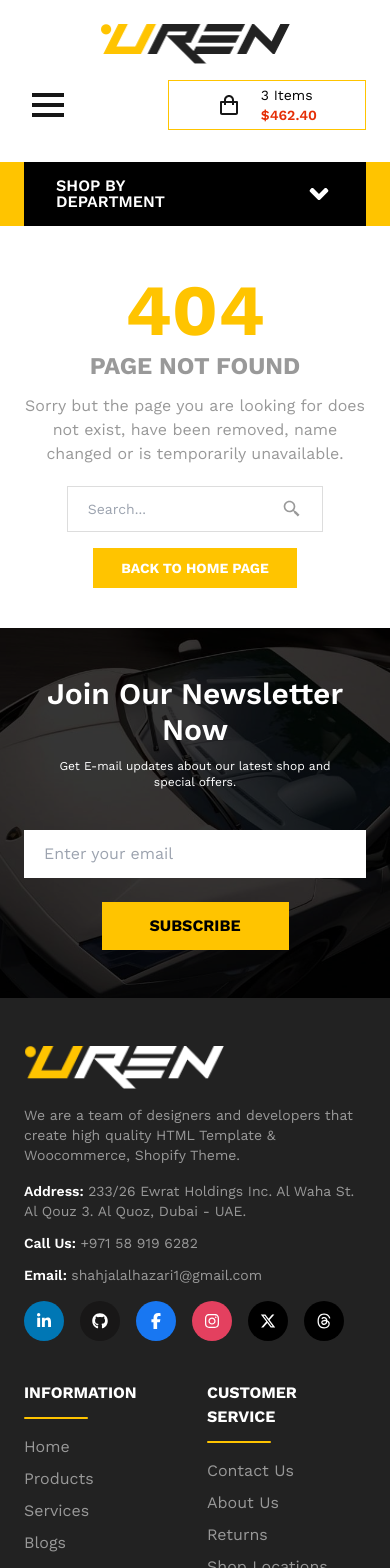
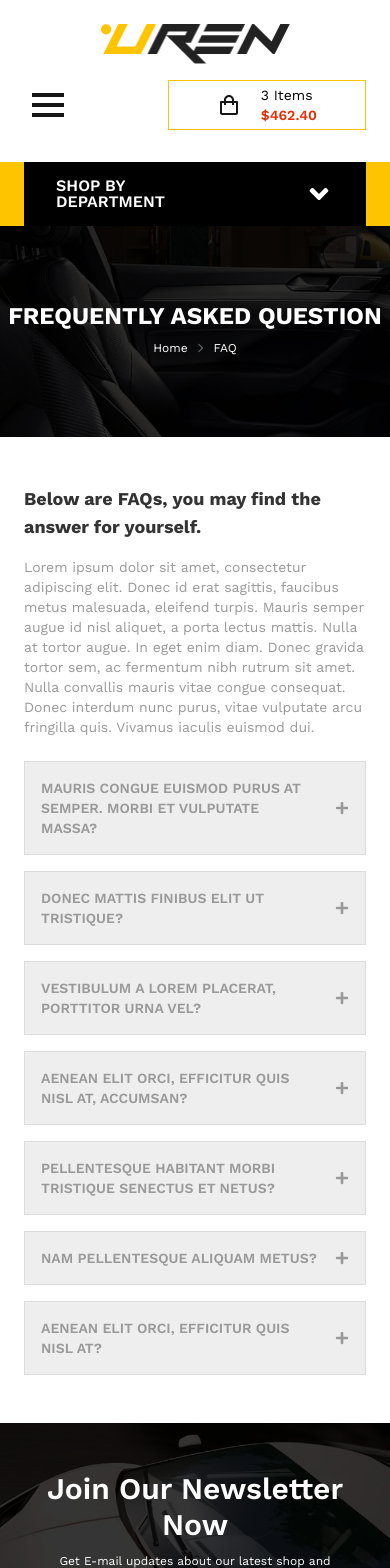
Before and after one commit to shahjalalhazari/Uren-Car-Accessories-Shop, a Next.js app: page /faq in a window 390 px wide. Before the commit this address had no page. Shown: the top 1568 px of the page. Built offline with nearby package versions, Linux system fonts and the light colour scheme.

Commit message:
Responsive FAQ page created for all type of devices.

```diff
--- /dev/null
+++ b/src/app/faq/page.js
@@ -0,0 +1,59 @@
+import Accordion from "@/components/faq/Accordion";
+import PageBreadcrumb from "@/components/shared/PageBreadcrumb";
+
+
+const FAQPage = () => {
+  return (
+    <div>
+      <PageBreadcrumb breadcrumbLink={"FAQ"} breadcrumbTitle={"frequently asked question"} />
+      <div className="uren-container">
+        <h1 className="text-dark-gray text-lg md:text-xl lg:text-2xl font-bold mb-4 lg:mb-6">Below are FAQs, you may find the answer for yourself.</h1>
+        <p className="text-sm text-body mb-6 lg:mb-8">Lorem ipsum dolor sit amet, consectetur adipiscing elit. Donec id erat sagittis, faucibus metus malesuada, eleifend turpis. Mauris semper augue id nisl aliquet, a porta lectus mattis. Nulla at tortor augue. In eget enim diam. Donec gravida tortor sem, ac fermentum nibh rutrum sit amet. Nulla convallis mauris vitae congue consequat. Donec interdum nunc purus, vitae vulputate arcu fringilla quis. Vivamus iaculis euismod dui.</p>
+        <div className="w-full">
+          <Accordion items={accordionData} />
+        </div>
+      </div>
+    </div>
+  );
+};
+
+export default FAQPage;
+
+
+const accordionData = [
+  {
+    title: "Mauris congue euismod purus at semper. Morbi et vulputate massa?",
+    content:
+      "Anim pariatur cliche reprehenderit, enim eiusmod high life accusamus terry richardson ad squid. 3 wolf moon officia aute, non cupidatat skateboard dolor brunch. Food truck quinoa nesciunt laborum eiusmod. Brunch 3 wolf moon tempor, sunt aliqua put a bird on it squid single-origin coffee nulla assumenda shoreditch et. Nihil anim keffiyeh helvetica, craft beer labore wes anderson cred nesciunt sapiente ea proident. Ad vegan excepteur butcher vice lomo. Leggings occaecat craft beer farm-to-table, raw denim aesthetic synth nesciunt you probably haven't heard of them accusamus labore sustainable VHS.",
+  },
+  {
+    title: "Donec mattis finibus elit ut tristique?",
+    content:
+      "Anim pariatur cliche reprehenderit, enim eiusmod high life accusamus terry richardson ad squid. 3 wolf moon officia aute, non cupidatat skateboard dolor brunch. Food truck quinoa nesciunt laborum eiusmod. Brunch 3 wolf moon tempor, sunt aliqua put a bird on it squid single-origin coffee nulla assumenda shoreditch et. Nihil anim keffiyeh helvetica, craft beer labore wes anderson cred nesciunt sapiente ea proident. Ad vegan excepteur butcher vice lomo. Leggings occaecat craft beer farm-to-table, raw denim aesthetic synth nesciunt you probably haven't heard of them accusamus labore sustainable VHS.",
+  },
+  {
+    title: "Vestibulum a lorem placerat, porttitor urna vel?",
+    content:
+      "Anim pariatur cliche reprehenderit, enim eiusmod high life accusamus terry richardson ad squid. 3 wolf moon officia aute, non cupidatat skateboard dolor brunch. Food truck quinoa nesciunt laborum eiusmod. Brunch 3 wolf moon tempor, sunt aliqua put a bird on it squid single-origin coffee nulla assumenda shoreditch et. Nihil anim keffiyeh helvetica, craft beer labore wes anderson cred nesciunt sapiente ea proident. Ad vegan excepteur butcher vice lomo. Leggings occaecat craft beer farm-to-table, raw denim aesthetic synth nesciunt you probably haven't heard of them accusamus labore sustainable VHS.",
+  },
+  {
+    title: "Aenean elit orci, efficitur quis nisl at, accumsan?",
+    content:
+      "Anim pariatur cliche reprehenderit, enim eiusmod high life accusamus terry richardson ad squid. 3 wolf moon officia aute, non cupidatat skateboard dolor brunch. Food truck quinoa nesciunt laborum eiusmod. Brunch 3 wolf moon tempor, sunt aliqua put a bird on it squid single-origin coffee nulla assumenda shoreditch et. Nihil anim keffiyeh helvetica, craft beer labore wes anderson cred nesciunt sapiente ea proident. Ad vegan excepteur butcher vice lomo. Leggings occaecat craft beer farm-to-table, raw denim aesthetic synth nesciunt you probably haven't heard of them accusamus labore sustainable VHS.",
+  },
+  {
+    title: "Pellentesque habitant morbi tristique senectus et netus?",
+    content:
+      "Anim pariatur cliche reprehenderit, enim eiusmod high life accusamus terry richardson ad squid. 3 wolf moon officia aute, non cupidatat skateboard dolor brunch. Food truck quinoa nesciunt laborum eiusmod. Brunch 3 wolf moon tempor, sunt aliqua put a bird on it squid single-origin coffee nulla assumenda shoreditch et. Nihil anim keffiyeh helvetica, craft beer labore wes anderson cred nesciunt sapiente ea proident. Ad vegan excepteur butcher vice lomo. Leggings occaecat craft beer farm-to-table, raw denim aesthetic synth nesciunt you probably haven't heard of them accusamus labore sustainable VHS.",
+  },
+  {
+    title: "Nam pellentesque aliquam metus?",
+    content:
+      "Anim pariatur cliche reprehenderit, enim eiusmod high life accusamus terry richardson ad squid. 3 wolf moon officia aute, non cupidatat skateboard dolor brunch. Food truck quinoa nesciunt laborum eiusmod. Brunch 3 wolf moon tempor, sunt aliqua put a bird on it squid single-origin coffee nulla assumenda shoreditch et. Nihil anim keffiyeh helvetica, craft beer labore wes anderson cred nesciunt sapiente ea proident. Ad vegan excepteur butcher vice lomo. Leggings occaecat craft beer farm-to-table, raw denim aesthetic synth nesciunt you probably haven't heard of them accusamus labore sustainable VHS.",
+  },
+  {
+    title: "Aenean elit orci, efficitur quis nisl at?",
+    content:
+      "Anim pariatur cliche reprehenderit, enim eiusmod high life accusamus terry richardson ad squid. 3 wolf moon officia aute, non cupidatat skateboard dolor brunch. Food truck quinoa nesciunt laborum eiusmod. Brunch 3 wolf moon tempor, sunt aliqua put a bird on it squid single-origin coffee nulla assumenda shoreditch et. Nihil anim keffiyeh helvetica, craft beer labore wes anderson cred nesciunt sapiente ea proident. Ad vegan excepteur butcher vice lomo. Leggings occaecat craft beer farm-to-table, raw denim aesthetic synth nesciunt you probably haven't heard of them accusamus labore sustainable VHS.",
+  },
+];
--- /dev/null
+++ b/src/components/faq/Accordion.jsx
@@ -0,0 +1,48 @@
+"use client"
+import { useState } from "react";
+import { FaMinus, FaPlus } from "react-icons/fa";
+
+const Accordion = ({ items }) => {
+  const [activeIndex, setActiveIndex] = useState(null);
+
+  const toggleAccordion = (index) => {
+    setActiveIndex((prevIndex) => (prevIndex === index ? null : index));
+  };
+
+  return (
+    <div className="w-full space-y-4">
+      {items.map((item, index) => {
+        const isActive = activeIndex === index;
+
+        return (
+          <div
+            key={index}
+            className={`border text-body transition-all duration-500 ${
+              isActive ? "border-primary" : "border-uren-border"
+            }`}
+          >
+            <button
+              className="w-full flex justify-between gap-x-4 items-center p-4 text-left text-sm lg:text-base font-semibold uppercase bg-gray-bg"
+              onClick={() => toggleAccordion(index)}
+            >
+              <span>{item.title}</span>
+              <span>
+                {isActive ? <FaMinus/> : <FaPlus/>}
+              </span>
+            </button>
+
+            <div
+              className={`overflow-hidden transition-all duration-500 px-4 ${
+                isActive ? "max-h-[500px] py-4" : "max-h-0"
+              }`}
+            >
+              <p className="text-sm">{item.content}</p>
+            </div>
+          </div>
+        );
+      })}
+    </div>
+  );
+};
+
+export default Accordion;
--- a/src/components/shared/footer/FooterTopPart.jsx
+++ b/src/components/shared/footer/FooterTopPart.jsx
@@ -112,12 +112,12 @@ const FooterTopPart = ({ navItems }) => {
             </Link>
           </li>
           <li className="">
-            <Link href={"/"} className="footer-nav-link">
+            <Link href={"/return-policy"} className="footer-nav-link">
               Returns
             </Link>
           </li>
           <li className="">
-            <Link href={"/"} className="footer-nav-link">
+            <Link href={"/locations"} className="footer-nav-link">
               Shop Locations
             </Link>
           </li>
@@ -129,18 +129,23 @@ const FooterTopPart = ({ navItems }) => {
         <div></div>
         <ul className="footer-nav-item-list">
           <li className="">
-            <Link href={"/"} className="footer-nav-link">
+            <Link href={"/delivery-info"} className="footer-nav-link">
               Delivery Information
             </Link>
           </li>
           <li className="">
-            <Link href={"/"} className="footer-nav-link">
+            <Link href={"/privacy-policy"} className="footer-nav-link">
               Privacy Policy
             </Link>
           </li>
           <li className="">
-            <Link href={"/"} className="footer-nav-link">
+            <Link href={"/t&c"} className="footer-nav-link">
               Terms & Conditions
+            </Link>
+          </li>
+          <li className="">
+            <Link href={"/faq"} className="footer-nav-link">
+              FAQ
             </Link>
           </li>
         </ul>
@@ -151,7 +156,7 @@ const FooterTopPart = ({ navItems }) => {
         <div></div>
         <ul className="footer-nav-item-list">
           <li className="">
-            <Link href={"/"} className="footer-nav-link">
+            <Link href={"/user/profile"} className="footer-nav-link">
               My Profile
             </Link>
           </li>
@@ -161,12 +166,12 @@ const FooterTopPart = ({ navItems }) => {
             </Link>
           </li>
           <li className="">
-            <Link href={"/"} className="footer-nav-link">
+            <Link href={"/user/profile"} className="footer-nav-link">
               Order History
             </Link>
           </li>
           <li className="">
-            <Link href={"/"} className="footer-nav-link">
+            <Link href={"/shop/wish-list"} className="footer-nav-link">
               Wish List
             </Link>
           </li>
```
